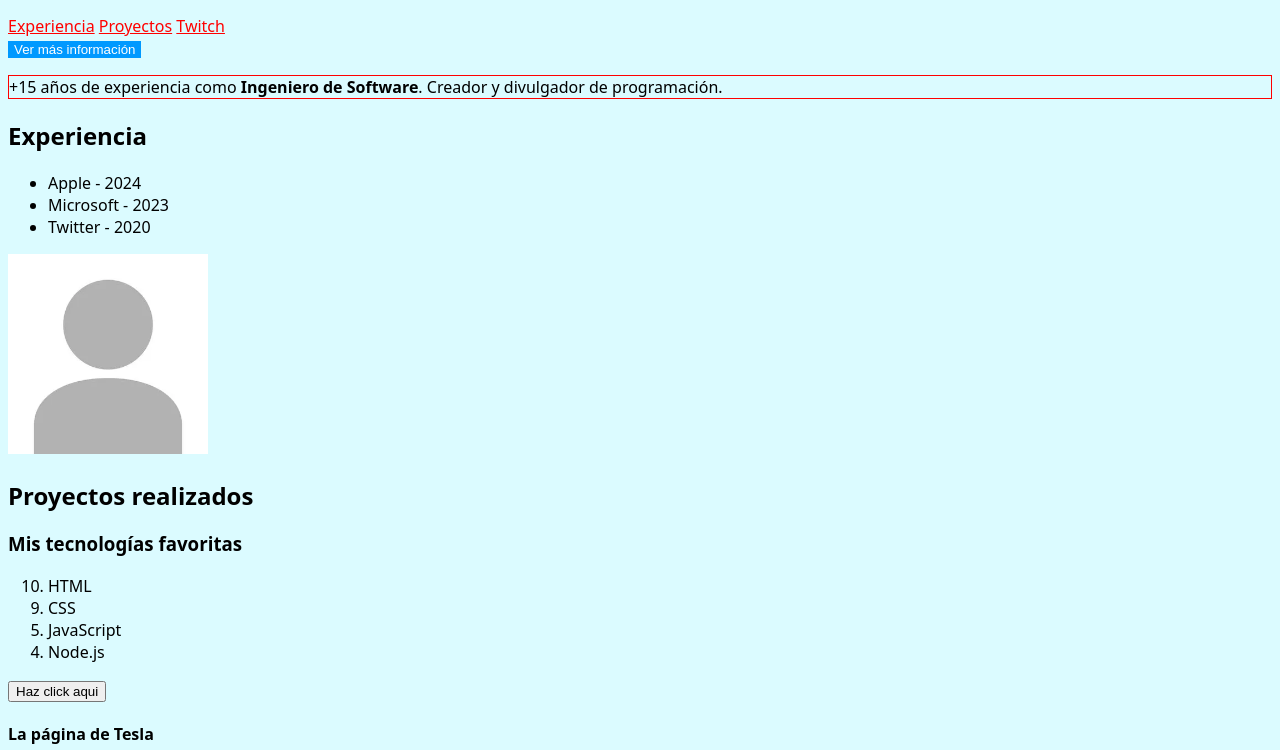
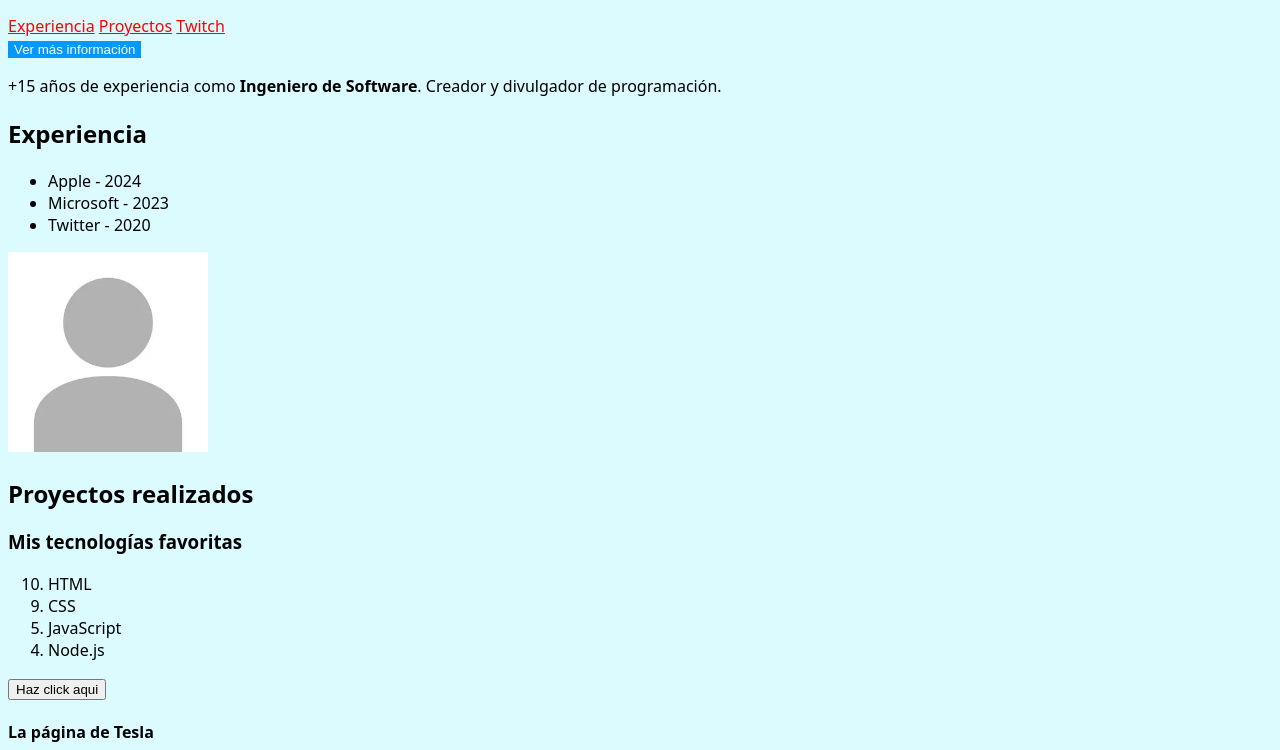
Before and after one commit to car400los/curso-html, a plain HTML site: page index.html in a window 1280 px wide. Shown: the part 50-800 px from the top of the page. Drawn offline with Linux system fonts and the light colour scheme.

Commit message:
delete border

```diff
--- a/index.html
+++ b/index.html
@@ -40,10 +40,6 @@
           background: #09f;
           color: white;
           border: 0;
-        }
-
-        .description {
-          border: 1px solid red;
         }
       </style>
 
```
